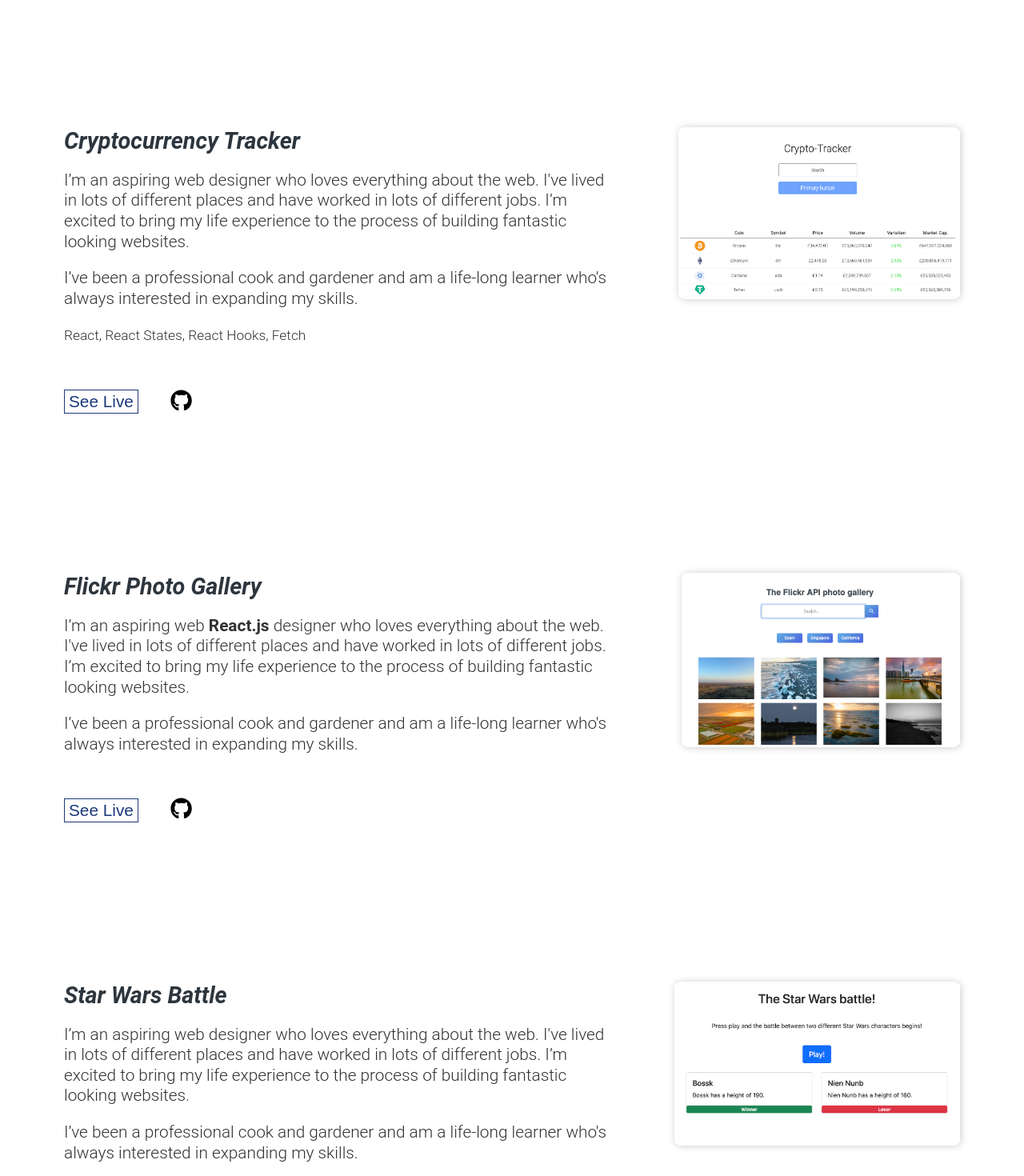
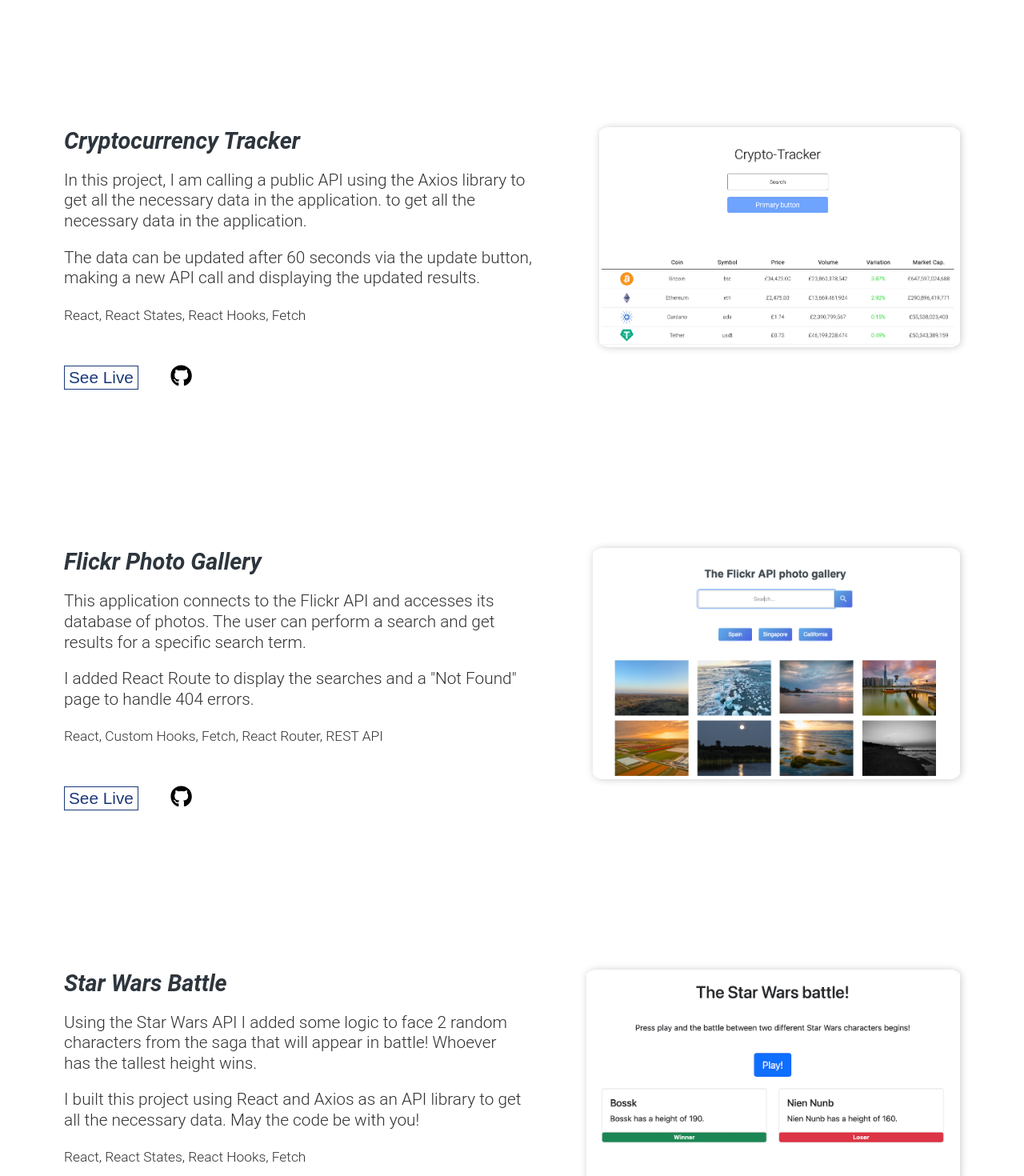
Before and after one commit to francanete/my_portfolio, a React (Create React App) app: page / in a window 1280 px wide. Shown: the part 1600-3070 px from the top of the page at 80% size. Built offline with nearby package versions, Linux system fonts and the light colour scheme.

Commit message:
Update project text

```diff
--- a/src/components/Projects.js
+++ b/src/components/Projects.js
@@ -7,14 +7,13 @@
         <div className="card">
           <h2 className="project-title">Cryptocurrency Tracker</h2>
           <p>
-            I’m an aspiring web designer who loves everything about the web.
-            I've lived in lots of different places and have worked in lots of
-            different jobs. I’m excited to bring my life experience to the
-            process of building fantastic looking websites.
+            In this project, I am calling a public API using the Axios library
+            to get all the necessary data in the application. to get all the
+            necessary data in the application.
           </p>
           <p>
-            I’ve been a professional cook and gardener and am a life-long
-            learner who's always interested in expanding my skills.
+            The data can be updated after 60 seconds via the update button,
+            making a new API call and displaying the updated results.
           </p>
           <p>
             <small>React, React States, React Hooks, Fetch</small>
@@ -46,14 +45,16 @@
         <div className="card">
           <h2 className="project-title">Flickr Photo Gallery</h2>
           <p>
-            I’m an aspiring web <strong>React.js</strong> designer who loves
-            everything about the web. I've lived in lots of different places and
-            have worked in lots of different jobs. I’m excited to bring my life
-            experience to the process of building fantastic looking websites.
+            This application connects to the Flickr API and accesses its
+            database of photos. The user can perform a search and get results
+            for a specific search term.
           </p>
           <p>
-            I’ve been a professional cook and gardener and am a life-long
-            learner who's always interested in expanding my skills.
+            I added React Route to display the searches and a "Not Found" page
+            to handle 404 errors.
+          </p>
+          <p>
+            <small>React, Custom Hooks, Fetch, React Router, REST API</small>
           </p>
           <a
             href="https://photo-gallery-flickr.netlify.app"
@@ -83,14 +84,16 @@
         <div className="card">
           <h2 className="project-title">Star Wars Battle</h2>
           <p>
-            I’m an aspiring web designer who loves everything about the web.
-            I've lived in lots of different places and have worked in lots of
-            different jobs. I’m excited to bring my life experience to the
-            process of building fantastic looking websites.
+            Using the Star Wars API I added some logic to face 2 random
+            characters from the saga that will appear in battle! Whoever has the
+            tallest height wins.
           </p>
           <p>
-            I’ve been a professional cook and gardener and am a life-long
-            learner who's always interested in expanding my skills.
+            I built this project using React and Axios as an API library to get
+            all the necessary data. May the code be with you!
+          </p>
+          <p>
+            <small>React, React States, React Hooks, Fetch</small>
           </p>
           <a
             href="https://star-wars-battle.netlify.app"
--- a/src/index.css
+++ b/src/index.css
@@ -156,10 +156,14 @@
 .card {
   margin: 0px;
   padding: 20px 40px 5px;
-  max-width: 1200px;
+  max-width: 1000px;
   text-align: left;
   vertical-align: center;
   transition: all 0.5s;
+}
+
+.card-image {
+  width: 600px;
 }
 
 #second-bttn-icon {
```
